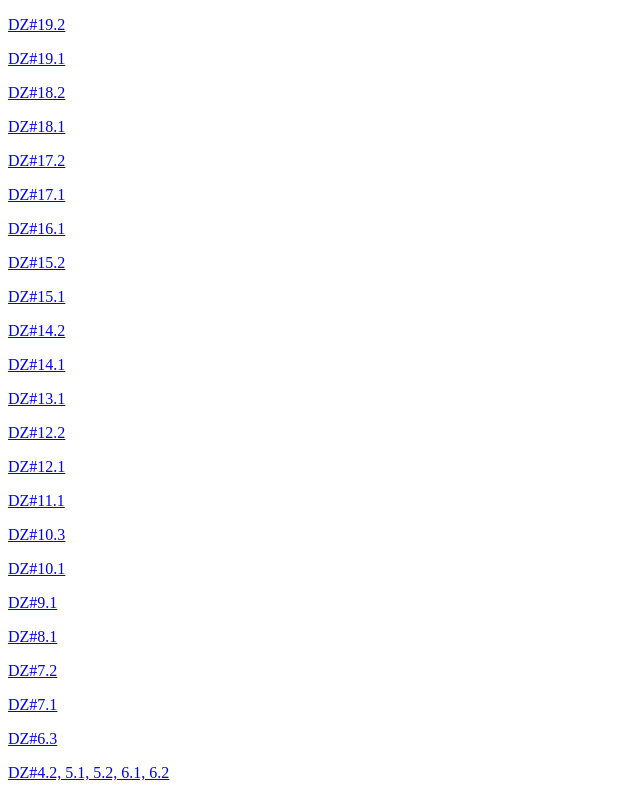
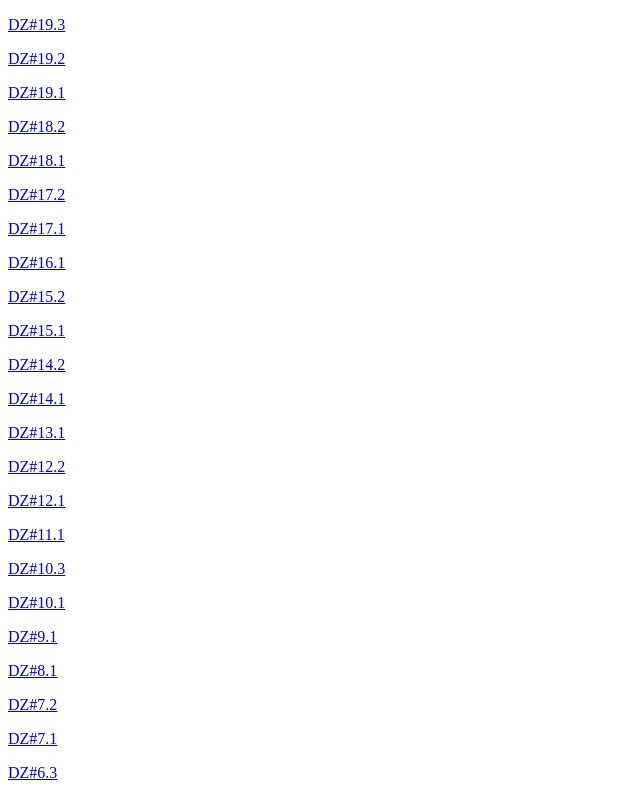
Before and after one commit to OlgaShtante/DZ_tasks, a plain HTML site: page public/index.html in a window 1280 px wide. Shown: the top 795 px of the page, without its empty margins (0-640 px from the left). Drawn offline with Linux system fonts and the light colour scheme.

Commit message:
Update with 19.3

```diff
--- a/public/index.html
+++ b/public/index.html
@@ -7,6 +7,13 @@
     <title>All Tasks</title>
   </head>
   <body>
+      <p>
+      <a
+        target="_blank"
+        href="https://docs.google.com/spreadsheets/d/19yW_F8qeg7mHGCU8L6i3siPyY4930gResmj0OxfKr_M/edit#gid=1539749114"
+        >DZ#19.3</a
+      >
+    </p>
     <p>
       <a
         target="_blank"
```
